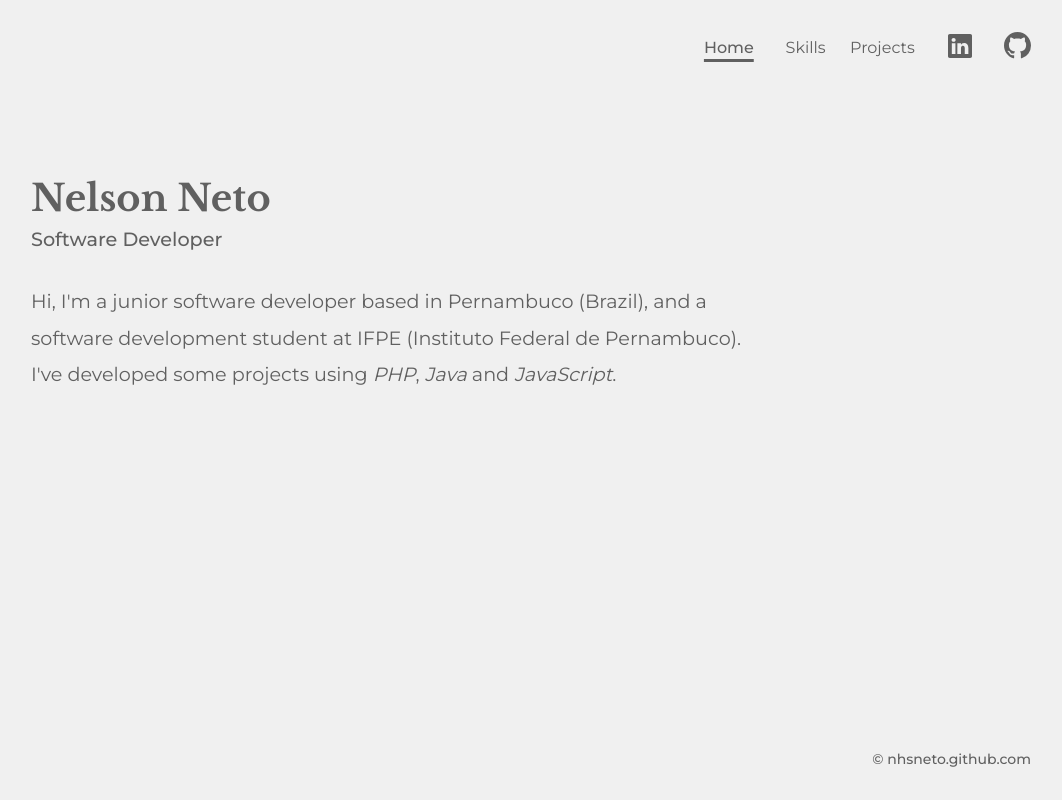
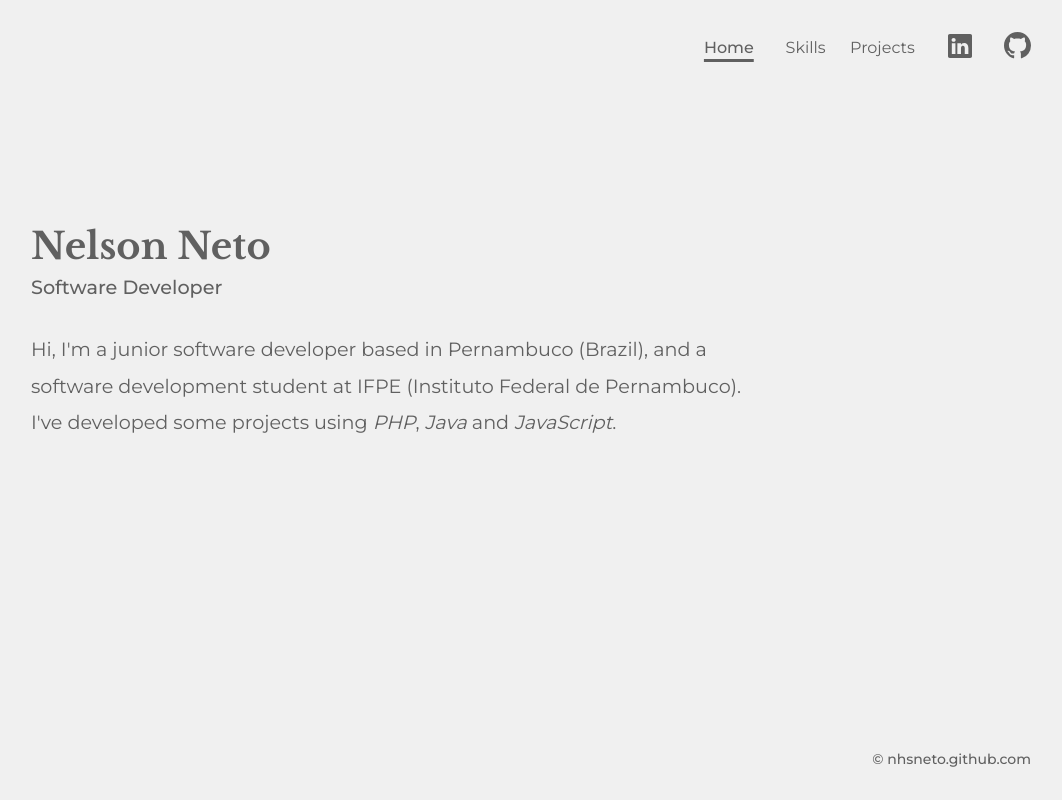
Before and after one commit to nhsneto/portfolio, a Next.js app: page / in a window 1280 px wide. Shown: the whole page, without its empty margins (209-1271 px from the left). Built offline with nearby package versions, Linux system fonts and the light colour scheme.

Commit message:
Increase margin top of home page's content

```diff
--- a/app/page.module.css
+++ b/app/page.module.css
@@ -22,18 +22,18 @@
 
 @media (min-width: 768px) {
   .container {
-    margin: 5rem 2.5rem 0 4.5rem;
+    margin: 7rem 2.5rem 0 4.5rem;
   }
 }
 
 @media (min-width: 1024px) {
   .container {
-    margin: 5rem 2.5rem 0 7rem;
+    margin: 8rem 2.5rem 0 7rem;
   }
 }
 
 @media (min-width: 1280px) {
   .container {
-    margin: 5rem 2.5rem 0 15rem;
+    margin: 8rem 2.5rem 0 15rem;
   }
 }
```
